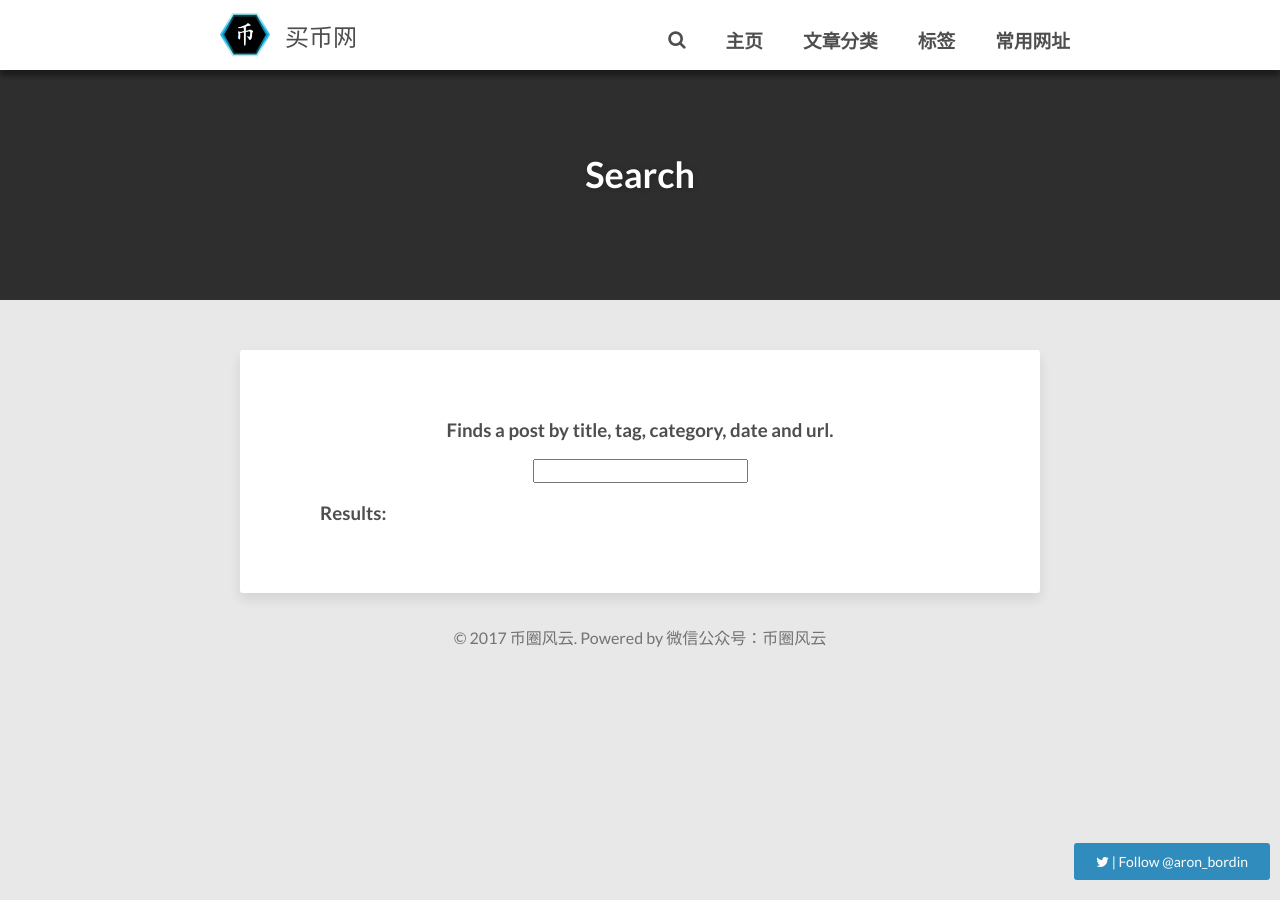
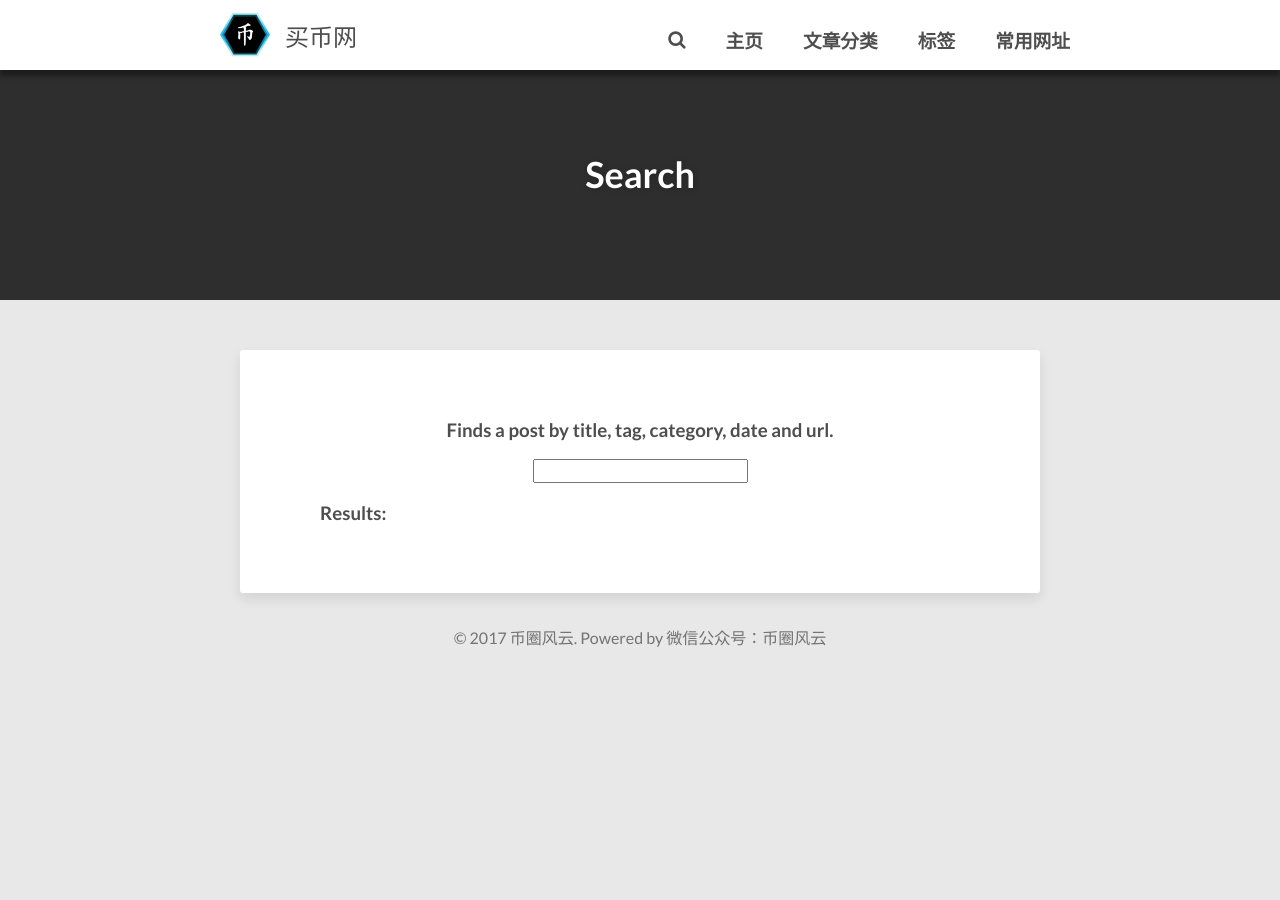
Before and after one commit to lijx127/buy13, a Jekyll site: the page built from search.html, in a window 1280 px wide. Built offline with Jekyll 4.4.1, drawn with Linux system fonts in a browser that asks for light colours; some of the changed lines change nothing that is shown.

Commit message:
Update _config.yml

```diff
--- a/_config.yml
+++ b/_config.yml
@@ -51,13 +51,13 @@ owner:
   bio:            "币圈人都爱的微信公众号——微信扫一扫！获取炒币秘籍！"
   email:          utouu6@126.com
   # Twitter nick for use in Twitter cards and follow button.
-  twitter: aron_bordin # if no twitter in this config, the twitter follow button will be removed
+  # twitter: aron_bordin # if no twitter in this config, the twitter follow button will be removed
   # GitHub nick for use in follow button in author block.
-  github: aron-bordin
+  # github: aron-bordin
 
 # Twitter account associated with the site if different from owner/author twitter account.
 # Used in Twitter cards.
-twitter:
+# twitter:
 
 # Social networking links used in author block underneath posts. Update and remove as you like.
 social:
```
